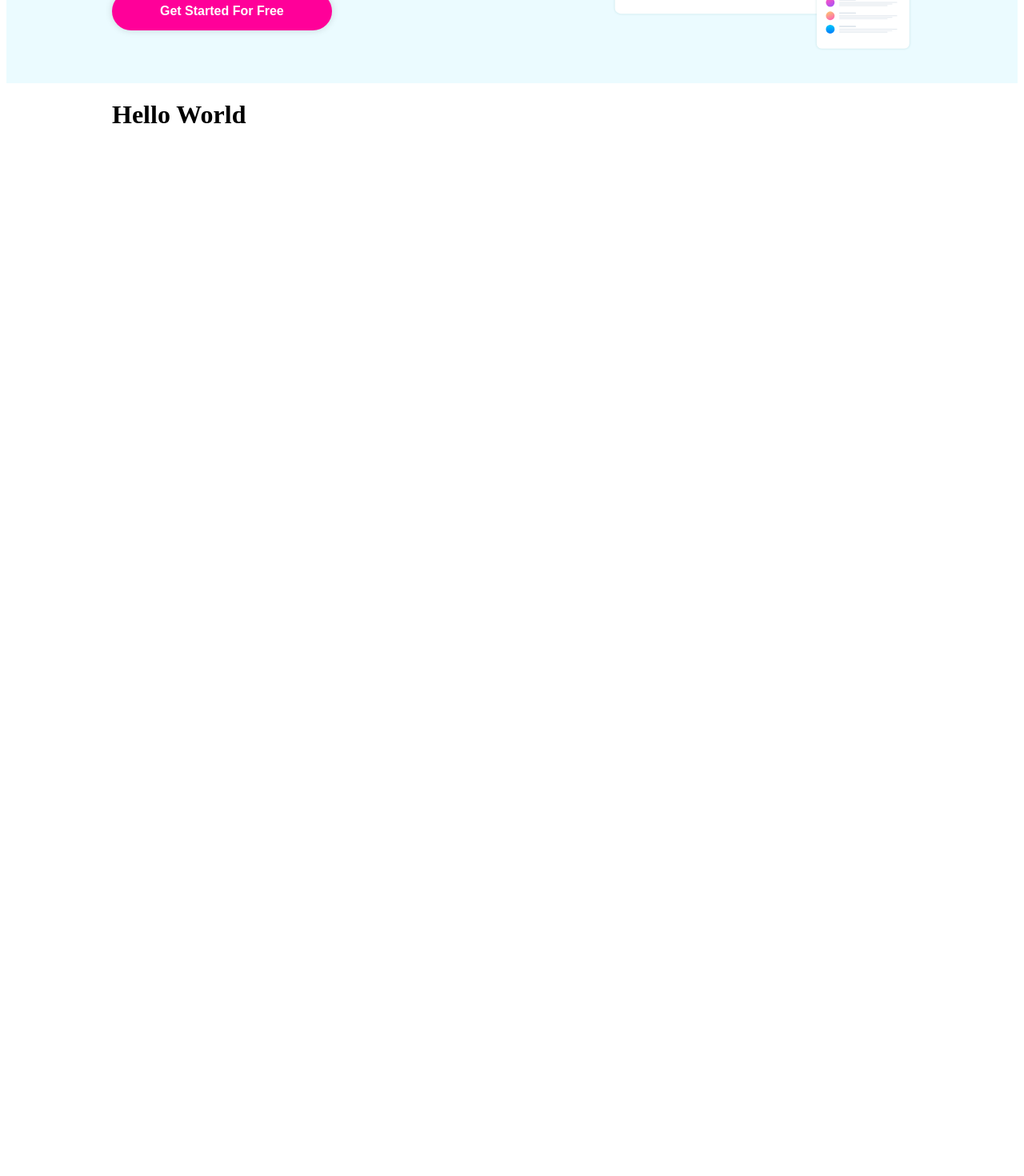
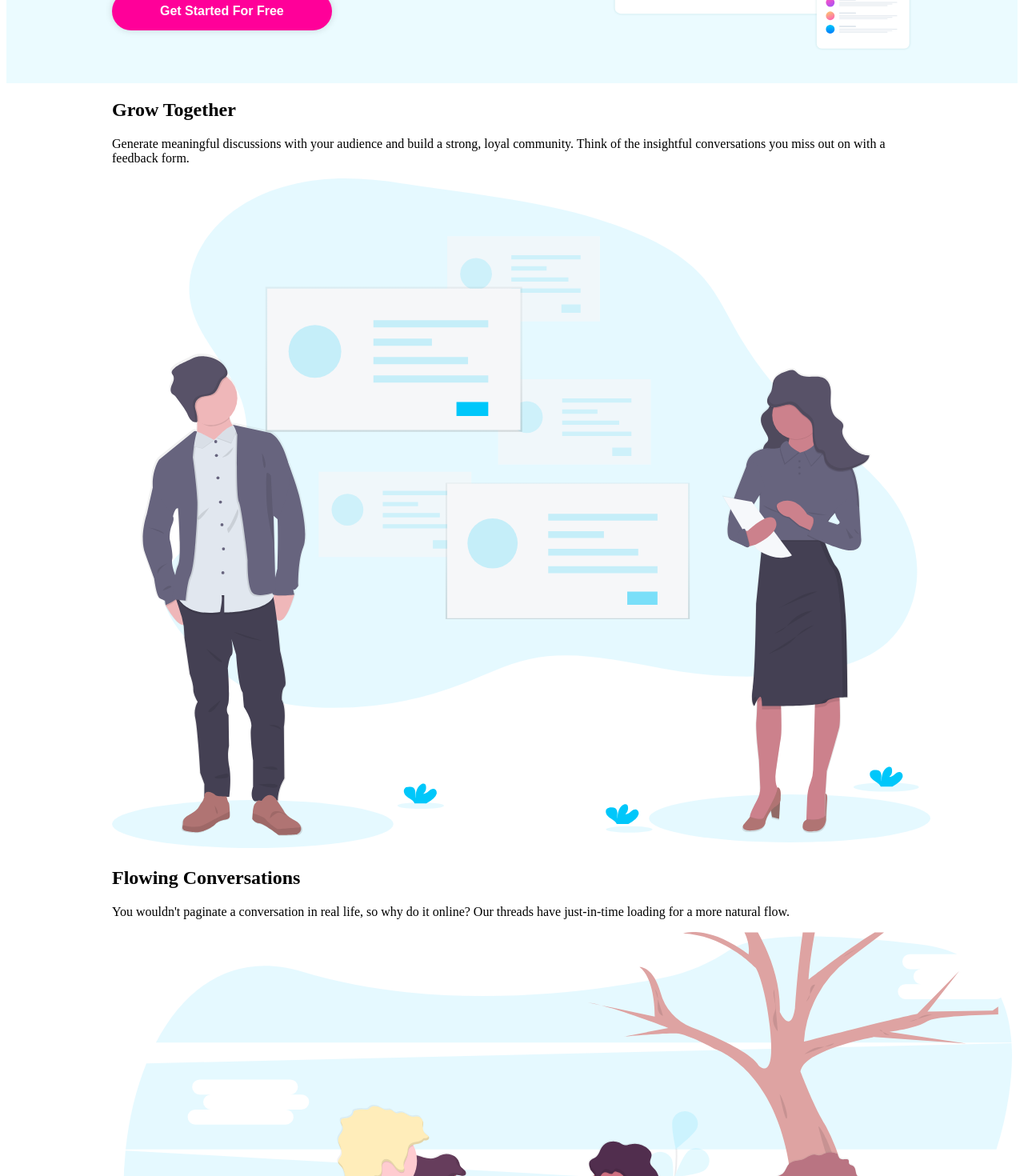
Before and after one commit to MacSmitty8/styled-components-hubble, a React (Create React App) app: page / in a window 1280 px wide. Shown: the part 340-1810 px from the top of the page at 80% size. Before the commit the page ends 800 px from the top, so only its background shows below. Built offline with nearby package versions, Linux system fonts and the light colour scheme.

Commit message:
added Cards to the website that display sections.

```diff
--- a/src/App.js
+++ b/src/App.js
@@ -1,6 +1,8 @@
 import {ThemeProvider} from 'styled-components'
 import Header from './components/Header'
+import Card from './components/Card'
 import { Container } from './components/styles/Container.styled'
+import content from './content'
 
 const theme = {
   colors: {
@@ -18,7 +20,9 @@
     <>
     <Header />
     <Container>
-     <h1>Hello World</h1>
+     {content.map((item, index) => (
+      <Card key={index} item={item} />
+     ))}
     </Container>
     </>
     </ThemeProvider>
--- /dev/null
+++ b/src/components/Card.js
@@ -0,0 +1,13 @@
+export default function Card({item: {id, title, body, image}}) {
+    return(
+        <div>
+            <div>
+                <h2>{title}</h2>
+                <p>{body}</p>
+            </div>
+            <div>
+            <img src={`./images/${image}`} alt="" />
+            </div>
+        </div>
+    )
+}
--- /dev/null
+++ b/src/content.js
@@ -0,0 +1,22 @@
+const content = [
+    {
+      id: 1,
+      title: 'Grow Together',
+      body: 'Generate meaningful discussions with your audience and build a strong, loyal community. Think of the insightful conversations you miss out on with a feedback form.',
+      image: 'illustration-grow-together.svg',
+    },
+    {
+      id: 2,
+      title: 'Flowing Conversations',
+      body: "You wouldn't paginate a conversation in real life, so why do it online? Our threads have just-in-time loading for a more natural flow.",
+      image: 'illustration-flowing-conversation.svg',
+    },
+    {
+      id: 3,
+      title: 'Your Users',
+      body: "It takes no time at all to integrate Huddle with your app's authentication solution. This means, once signed in to your app, your users can start chatting immediately.",
+      image: 'illustration-your-users.svg',
+    },
+  ]
+
+  export default content
```
